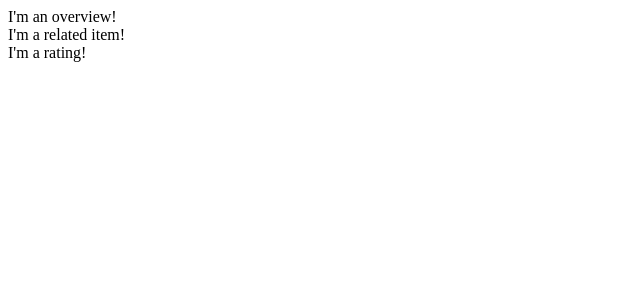
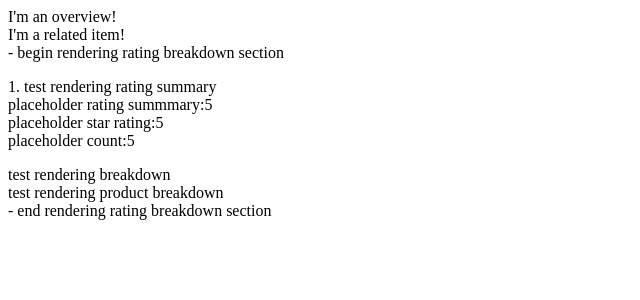
Before and after one commit to geniusify/project-catwalk, a React app: page / in a window 1280 px wide. Shown: the top 300 px of the page, without its empty margins (0-640 px from the left). Built offline with nearby package versions, Linux system fonts and the light colour scheme; no server answers; the HTML template or start-up script is replaced by a standard one.

Commit message:
Add template for Rating Summary component

```diff
--- a/client/src/components/App.jsx
+++ b/client/src/components/App.jsx
@@ -2,7 +2,7 @@ import React from 'react';
 import axios from 'axios';
 
 import Overview from './Overview/Overview.jsx';
-import Ratings_And_Reviews from './Ratings_And_Reviews/Ratings_And_Reviews.jsx';
+import RatingsAndReviews from './Ratings-And-Reviews/Ratings-And-Reviews.jsx';
 import Related_Items from './Related_Items/Related_Items.jsx';
 
 class App extends React.Component {
@@ -32,7 +32,7 @@ class App extends React.Component {
       <div>
         <Overview data={this.state.data}/>
         <Related_Items data={this.state.data}/>
-        <Ratings_And_Reviews data={this.state.data}/>
+        <RatingsAndReviews data={this.state.data}/>
       </div>
     );
   }
--- a/client/src/components/Ratings_And_Reviews/Ratings_And_Reviews.jsx
+++ b/client/src/components/Ratings-And-Reviews/Rating-Breakdown/Breakdown.jsx
@@ -1,21 +1,21 @@
 import React from 'react';
 
-class Ratings_And_Reviews extends React.Component {
+class Breakdown extends React.Component {
   constructor(props) {
     super(props);
 
     this.state = {
 
-    }
+    };
   }
 
   render() {
-    return(
+    return (
       <div>
-        I'm a rating!
+        test rendering breakdown
       </div>
     );
   }
 }
 
-export default Ratings_And_Reviews;
+export default Breakdown;
--- /dev/null
+++ b/client/src/components/Ratings-And-Reviews/Rating-Breakdown/Product-Breakdown.jsx
@@ -0,0 +1,21 @@
+import React from 'react';
+
+class ProductBreakdown extends React.Component {
+  constructor(props) {
+    super(props);
+
+    this.state = {
+
+    };
+  }
+
+  render() {
+    return (
+      <div>
+        test rendering product breakdown
+      </div>
+    );
+  }
+}
+
+export default ProductBreakdown;
--- /dev/null
+++ b/client/src/components/Ratings-And-Reviews/Rating-Breakdown/Rating-Breakdown.jsx
@@ -0,0 +1,29 @@
+import React from 'react';
+
+import RatingSummary from './Rating-Summary.jsx';
+import Breakdown from './Breakdown.jsx';
+import ProductBreakdown from './Product-Breakdown.jsx';
+
+class RatingBreakdown extends React.Component {
+  constructor(props) {
+    super(props);
+
+    this.state = {
+
+    };
+  }
+
+  render() {
+    return (
+      <div>
+        - begin rendering rating breakdown section
+        <RatingSummary />
+        <Breakdown />
+        <ProductBreakdown />
+        - end rendering rating breakdown section
+      </div>
+    );
+  }
+}
+
+export default RatingBreakdown;
--- /dev/null
+++ b/client/src/components/Ratings-And-Reviews/Rating-Breakdown/Rating-Summary.jsx
@@ -0,0 +1,36 @@
+import React from 'react';
+
+class RatingSummary extends React.Component {
+  constructor(props) {
+    super(props);
+
+    this.state = {
+      ratingSummary: 5,
+      starRating: 5,
+      ratingCount: 5,
+    };
+  }
+
+  render() {
+    const { ratingSummary, starRating, ratingCount } = this.state;
+
+    return (
+      <div>
+        <p>
+          1. test rendering rating summary
+          <br />
+          placeholder rating summmary:
+          {ratingSummary}
+          <br />
+          placeholder star rating:
+          {starRating}
+          <br />
+          placeholder count:
+          {ratingCount}
+        </p>
+      </div>
+    );
+  }
+}
+
+export default RatingSummary;
--- /dev/null
+++ b/client/src/components/Ratings-And-Reviews/Ratings-And-Reviews.jsx
@@ -0,0 +1,23 @@
+import React from 'react';
+
+import RatingBreakdown from './Rating-Breakdown/Rating-Breakdown.jsx';
+
+class RatingsAndReviews extends React.Component {
+  constructor(props) {
+    super(props);
+
+    this.state = {
+
+    };
+  }
+
+  render() {
+    return (
+      <div>
+        <RatingBreakdown />
+      </div>
+    );
+  }
+}
+
+export default RatingsAndReviews;
```
Also changed, not shown: 1 other file (tests, documents, lock files or other folders).
